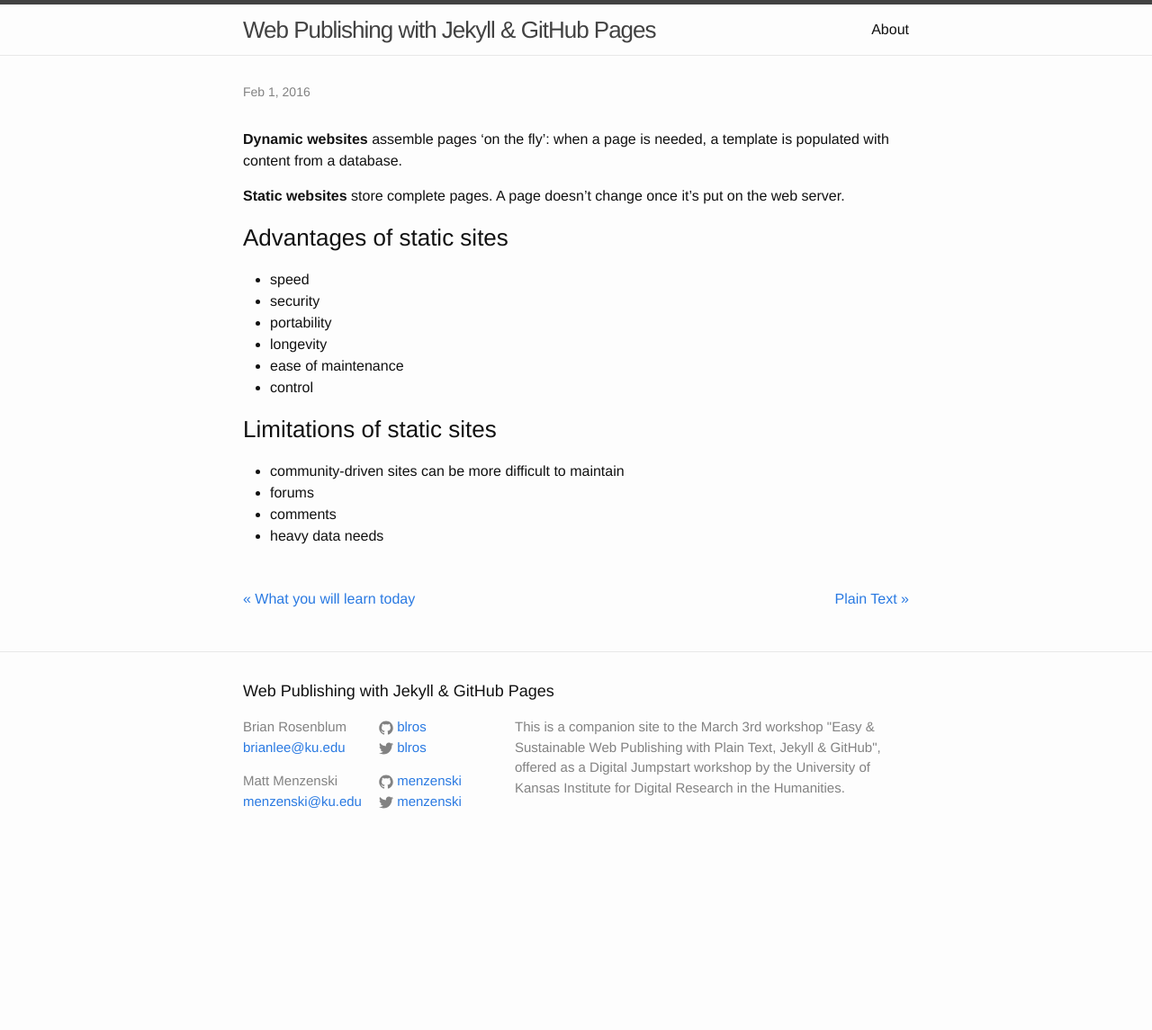
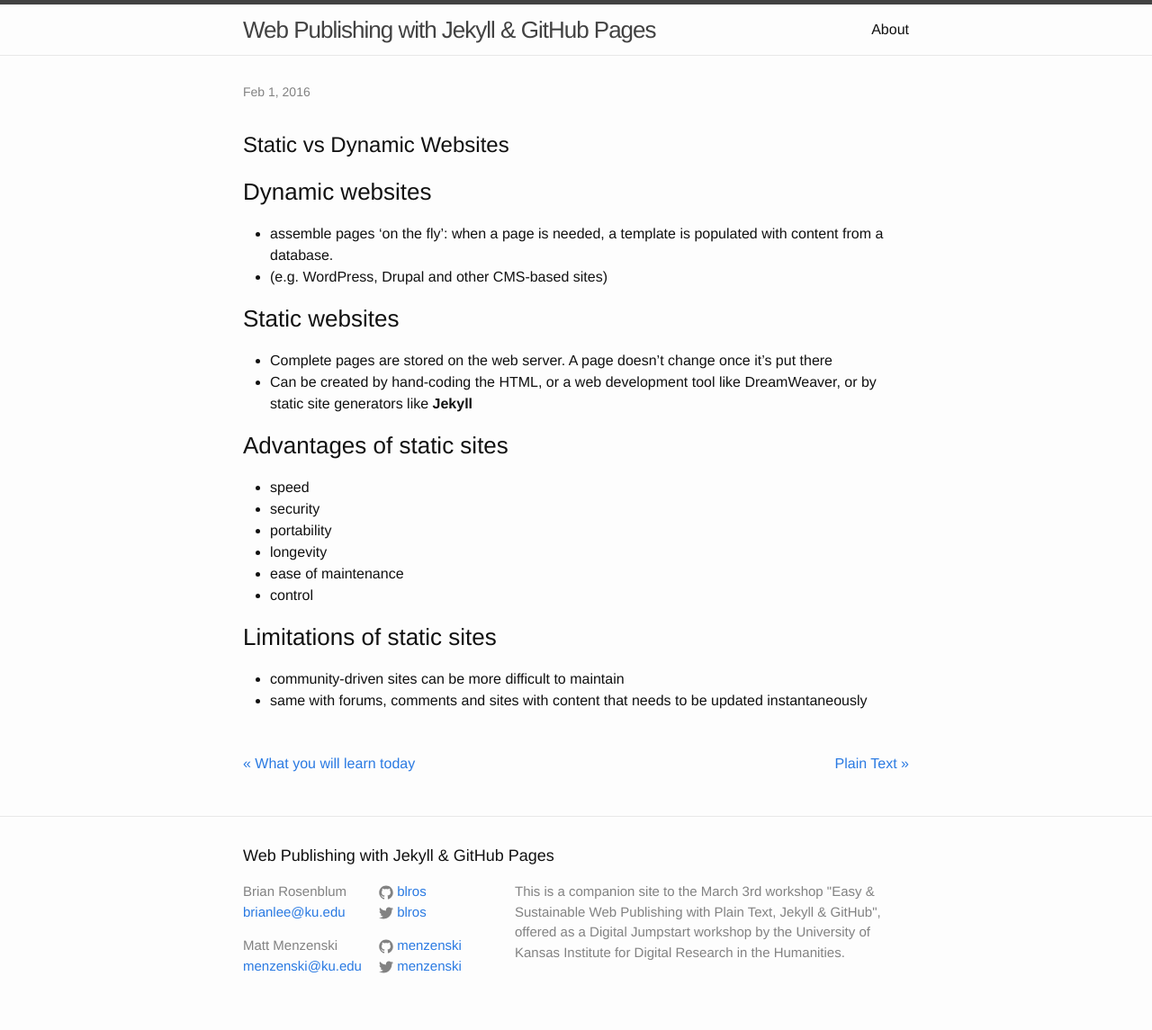
Before and after one commit to menzenski/idrh-static-site-workshop, a Jekyll site: the page built from _posts/2016-02-01-static-vs-dynamic-websites.md, in a window 1280 px wide. Shown: the whole page at 90% size. Built offline with Jekyll 4.4.1, drawn with Linux system fonts in a browser that asks for light colours; before the commit the page ends 962 px from its top, so only the background shows below that.

Commit message:
Updated 2016-02-01-static-vs-dynamic-websites.md

```diff
--- a/_posts/2016-02-01-static-vs-dynamic-websites.md
+++ b/_posts/2016-02-01-static-vs-dynamic-websites.md
@@ -1,15 +1,20 @@
 ---
 layout: post
-title: "Static vs Dynamic Websites"
-date: 2016-02-01 14:40:40 -0600
+title: Static vs Dynamic Websites
+date: "2016-02-01 14:40:40 -0600"
 categories: jekyll
+published: true
 ---
 
-**Dynamic websites** assemble pages 'on the fly': when a page is needed, a
-  template is populated with content from a database.
+# Static vs Dynamic Websites
 
-**Static websites** store complete pages. A page doesn't change once it's put
-  on the web server.
+### Dynamic websites
+* assemble pages 'on the fly': when a page is needed, a template is populated with content from a database.
+* (e.g. WordPress, Drupal and other CMS-based sites)
+
+### Static websites
+* Complete pages are stored on the web server. A page doesn't change once it's put there
+* Can be created by hand-coding the HTML, or a web development tool like DreamWeaver, or by static site generators like **Jekyll**
 
 ### Advantages of static sites
 
@@ -23,6 +28,4 @@ categories: jekyll
 ### Limitations of static sites
 
 * community-driven sites can be more difficult to maintain
-* forums
-* comments
-* heavy data needs
+* same with forums, comments and sites with content that needs to be updated instantaneously
```
